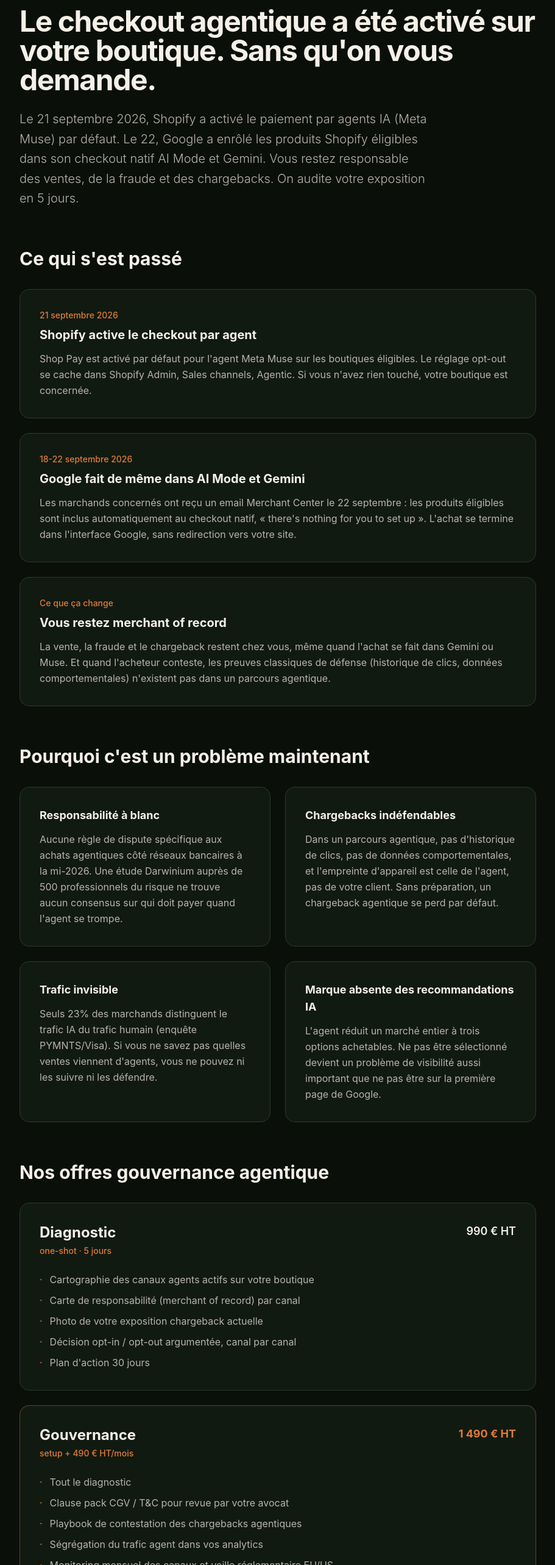
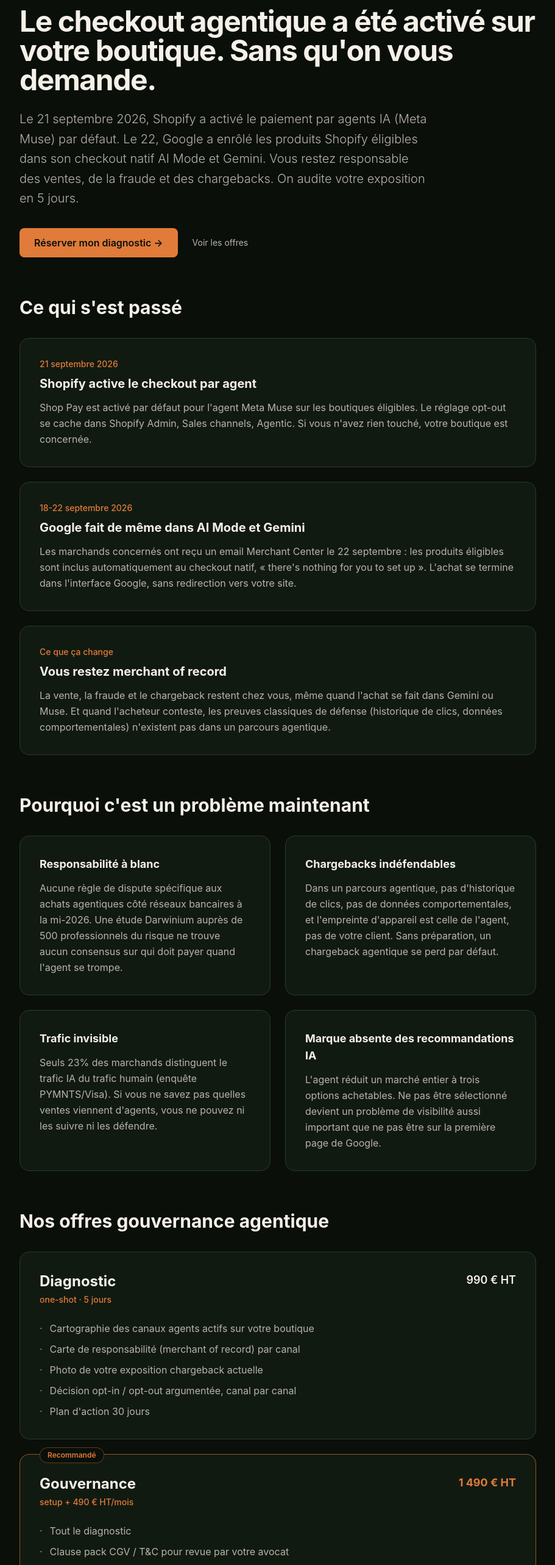
Before and after one commit to DaLiryc/expertsia, a Next.js app: page /fr/commerce-agentique in a window 1280 px wide. Shown: the part 234-2800 px from the top of the page at 61% size, without its empty margins (184-1095 px from the left). Built offline with nearby package versions, Linux system fonts and the light colour scheme; no server answers.

Commit message:
ux: badge recommande + CTA hero sur pages commerce agentique

```diff
--- a/app/en/agentic-commerce/page.tsx
+++ b/app/en/agentic-commerce/page.tsx
@@ -187,6 +187,17 @@
             <p className='text-xl text-[#b8b3ab] max-w-2xl leading-relaxed font-light'>
               On September 21, 2026, Shopify enabled AI-agent payments (Meta Muse) by default. On the 22nd, Google enrolled eligible Shopify products into native checkout in AI Mode and Gemini. You still own the sales, the fraud, and the chargebacks. We map your exposure in 5 days.
             </p>
+            <div className='mt-8 flex flex-wrap items-center gap-6'>
+              <a
+                href='https://cal.com/expertsia/audit'
+                className='inline-block rounded-lg bg-[#e07b39] px-6 py-3 font-semibold text-[#0a0f0a] hover:-translate-y-0.5 transition-transform'
+              >
+                Book my diagnostic →
+              </a>
+              <a href='#offers' className='text-sm text-[#b8b3ab] hover:text-[#e07b39] transition-colors'>
+                See the offers
+              </a>
+            </div>
           </header>
 
           {/* Timeline */}
@@ -217,14 +228,19 @@
           </section>
 
           {/* Offers */}
-          <section className='mb-16'>
+          <section id='offers' className='mb-16'>
             <h2 className='text-3xl font-bold mb-8'>Our agentic governance offers</h2>
             <div className='flex flex-col gap-6'>
               {tiers.map((tier, i) => (
                 <div
                   key={i}
-                  className={`bg-[#111a11] border rounded-2xl p-8 ${tier.best ? 'border-[#e07b39]/40' : 'border-[#2a3a2a]'}`}
+                  className={`relative bg-[#111a11] border rounded-2xl p-8 ${tier.best ? 'border-[#e07b39]/60' : 'border-[#2a3a2a]'}`}
                 >
+                  {tier.best && (
+                    <span className='absolute -top-3 left-8 rounded-full border border-[#e07b39]/40 bg-[#0a0f0a] px-3 py-1 text-xs font-semibold text-[#e07b39]'>
+                      Recommended
+                    </span>
+                  )}
                   <div className='flex items-start justify-between mb-6'>
                     <div>
                       <h3 className='text-2xl font-bold mb-1'>{tier.name}</h3>
--- a/app/fr/commerce-agentique/page.tsx
+++ b/app/fr/commerce-agentique/page.tsx
@@ -188,6 +188,17 @@
             <p className='text-xl text-[#b8b3ab] max-w-2xl leading-relaxed font-light'>
               Le 21 septembre 2026, Shopify a activé le paiement par agents IA (Meta Muse) par défaut. Le 22, Google a enrôlé les produits Shopify éligibles dans son checkout natif AI Mode et Gemini. Vous restez responsable des ventes, de la fraude et des chargebacks. On audite votre exposition en 5 jours.
             </p>
+            <div className='mt-8 flex flex-wrap items-center gap-6'>
+              <a
+                href='https://cal.com/expertsia/audit'
+                className='inline-block rounded-lg bg-[#e07b39] px-6 py-3 font-semibold text-[#0a0f0a] hover:-translate-y-0.5 transition-transform'
+              >
+                Réserver mon diagnostic →
+              </a>
+              <a href='#offres' className='text-sm text-[#b8b3ab] hover:text-[#e07b39] transition-colors'>
+                Voir les offres
+              </a>
+            </div>
           </header>
 
           {/* Timeline */}
@@ -218,14 +229,19 @@
           </section>
 
           {/* Offers */}
-          <section className='mb-16'>
+          <section id='offres' className='mb-16'>
             <h2 className='text-3xl font-bold mb-8'>Nos offres gouvernance agentique</h2>
             <div className='flex flex-col gap-6'>
               {tiers.map((tier, i) => (
                 <div
                   key={i}
-                  className={`bg-[#111a11] border rounded-2xl p-8 ${tier.best ? 'border-[#e07b39]/40' : 'border-[#2a3a2a]'}`}
+                  className={`relative bg-[#111a11] border rounded-2xl p-8 ${tier.best ? 'border-[#e07b39]/60' : 'border-[#2a3a2a]'}`}
                 >
+                  {tier.best && (
+                    <span className='absolute -top-3 left-8 rounded-full border border-[#e07b39]/40 bg-[#0a0f0a] px-3 py-1 text-xs font-semibold text-[#e07b39]'>
+                      Recommandé
+                    </span>
+                  )}
                   <div className='flex items-start justify-between mb-6'>
                     <div>
                       <h3 className='text-2xl font-bold mb-1'>{tier.name}</h3>
```
